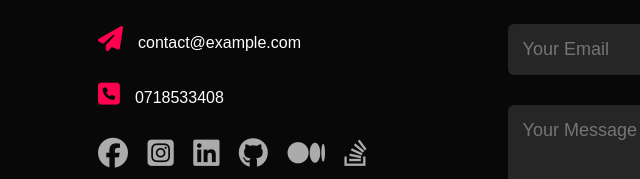
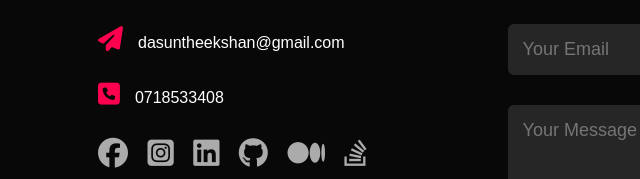
Before and after one commit to DTA-Wijesekara/DTA-Wijesekara.github.io, a plain HTML site: page index.html in a window 1280 px wide. Shown: the part 2838-3017 px from the top of the page, 30-670 px from the left. Drawn offline with Linux system fonts and the light colour scheme.

Commit message:
work section2

```diff
--- a/index.html
+++ b/index.html
@@ -131,7 +131,7 @@
             <div class="row">
                 <div class="contact-left">
                     <h1 class="sub-title">Contact Me</h1>
-                    <p><i class="fa-solid fa-paper-plane"></i>contact@example.com</p>
+                    <p><i class="fa-solid fa-paper-plane"></i>dasuntheekshan@gmail.com</p>
                     <p><i class="fa-solid fa-square-phone"></i>0718533408</p>
                     <div class="social-icons">
                         <a href="#"><i class="fa-brands fa-facebook"></i></a>
```
